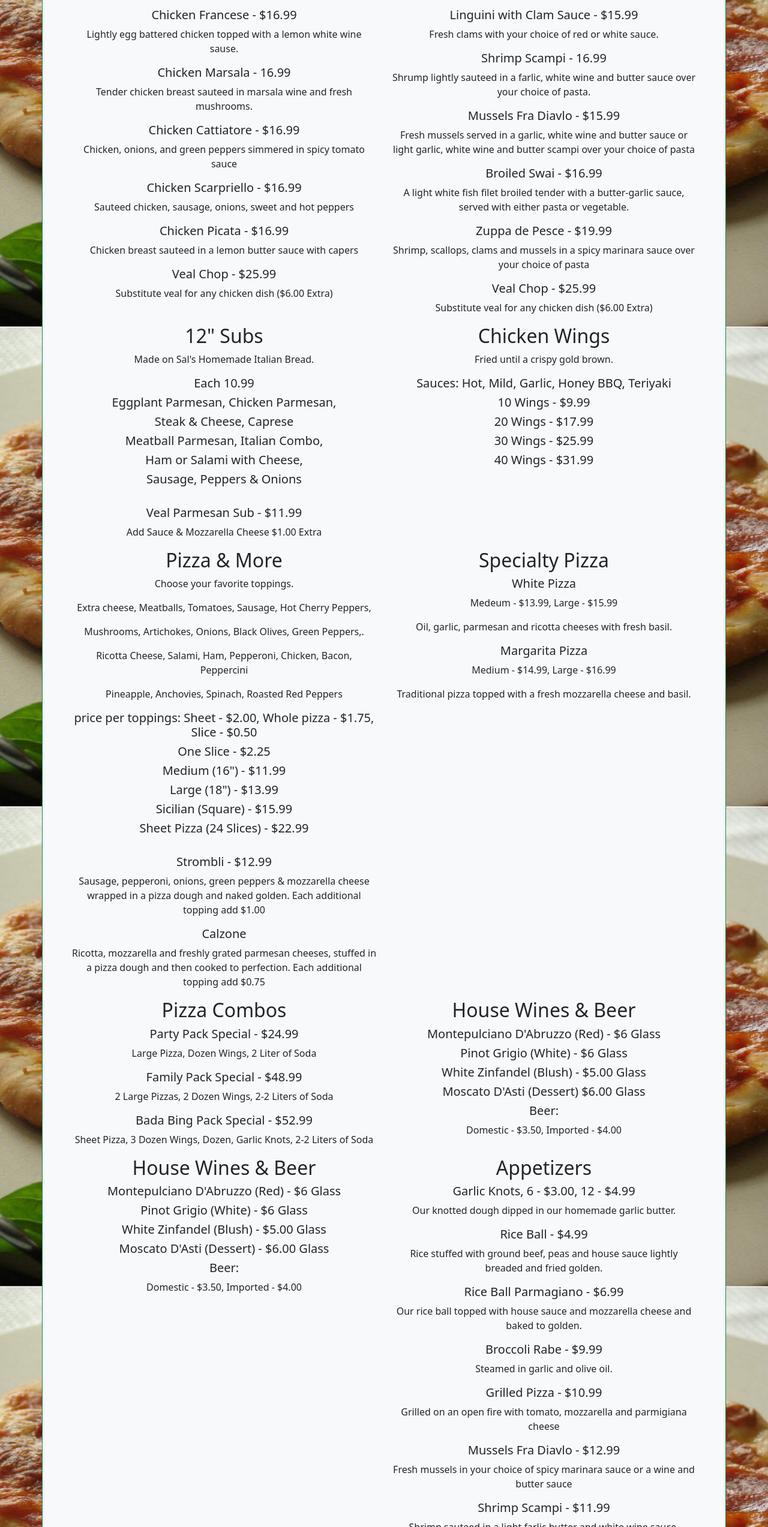
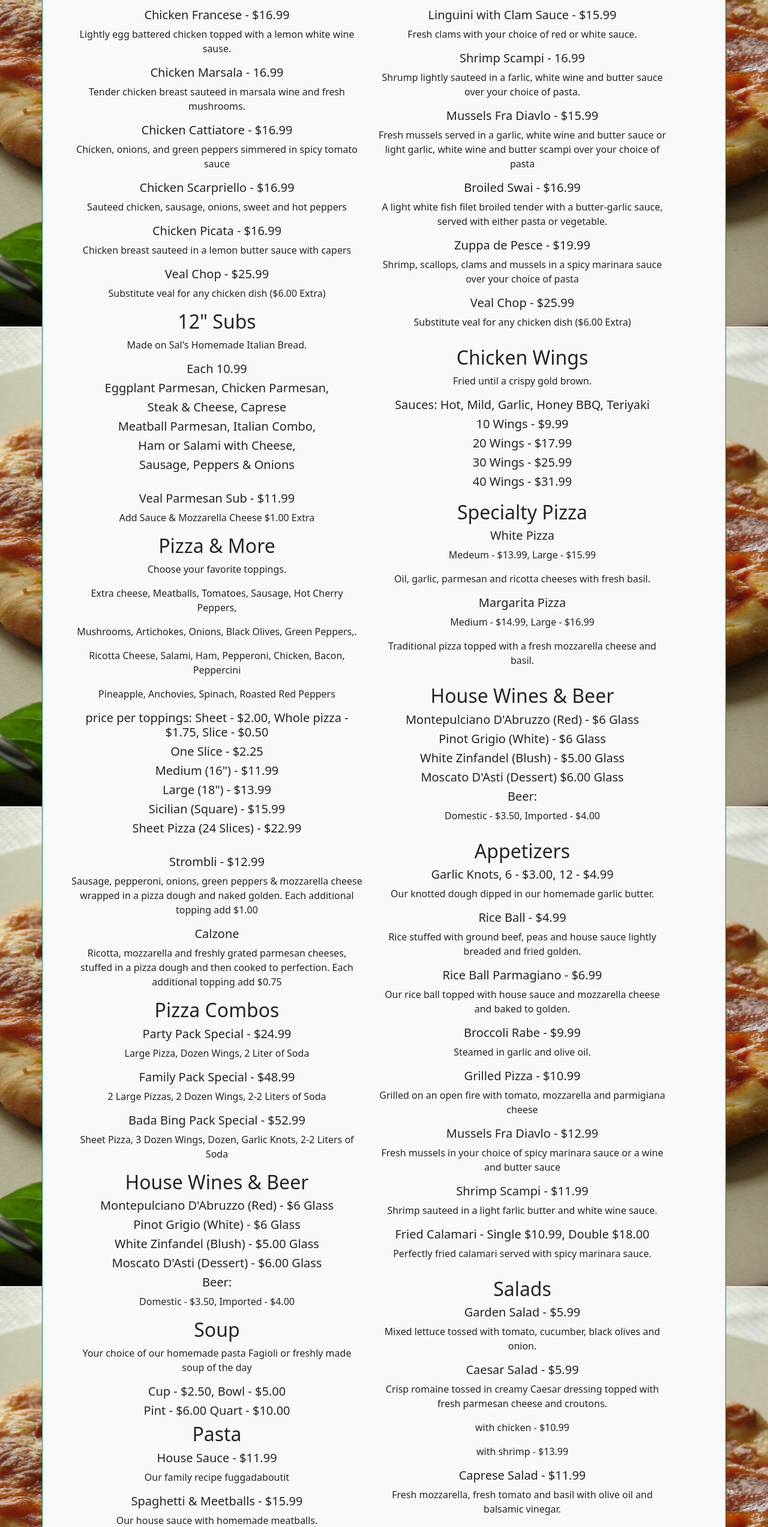
Before and after one commit to NateClarkTech/ISP1, a website: page menu.html in a window 1280 px wide. Shown: the part 254-2800 px from the top of the page at 60% size. Drawn offline with nearby package versions, Linux system fonts and the light colour scheme.

Commit message:
Implemented an idea I had to imporve menu page and it worked.

```diff
--- a/menu.html
+++ b/menu.html
@@ -39,7 +39,8 @@
   <!--Page Contents Start-->
     <div class="container-lg bg-light border border-success text-center px-5">
       <div class="row">
-    <div class="col-6">
+      <div class="col-6 row">
+          <div>
               <h2>Chicken</h2>
               <p>With your choice of pasta & garden salad or fresh soup.</p>
               <h5>Chicken Parmesan - $15.99</h5>
@@ -57,25 +58,7 @@
               <h5>Veal Chop - $25.99</h5>
               <p>Substitute veal for any chicken dish ($6.00 Extra)</p>
           </div>
-    <div class="col-6">
-      <h2>Seafood</h2>
-      <p>With your choice of pasta & garden salad or fresh soup.</p>
-      <h5>Capellini Delight - $17.99</h5>
-      <p>Capellini topped with snow peas, fresh shrimp and scallops in a garlic delicate pink sauce.</p>
-      <h5>Linguini with Clam Sauce - $15.99</h5>
-      <p>Fresh clams with your choice of red or white sauce.</p>
-      <h5>Shrimp Scampi - 16.99</h5>
-      <p>Shrump lightly sauteed in a farlic, white wine and butter sauce over your choice of pasta.</p>
-      <h5>Mussels Fra Diavlo - $15.99</h5>
-      <p>Fresh mussels served in a garlic, white wine and butter sauce or light garlic, white wine and butter scampi over your choice of pasta</p>
-      <h5>Broiled Swai - $16.99</h5>
-      <p>A light white fish filet broiled tender with a butter-garlic sauce, served with either pasta or vegetable.</p>
-      <h5>Zuppa de Pesce - $19.99</h5>
-      <p>Shrimp, scallops, clams and mussels in a spicy marinara sauce over your choice of pasta</p>
-      <h5>Veal Chop - $25.99</h5>
-      <p>Substitute veal for any chicken dish ($6.00 Extra)</p>
-    </div>
-    <div class="col-6">
+          <div>
               <h2>12" Subs</h2>
               <p>Made on Sal's Homemade Italian Bread.</p>
               <h5>Each 10.99</h5>
@@ -88,16 +71,7 @@
               <h5>Veal Parmesan Sub - $11.99</h5>
               <p>Add Sauce & Mozzarella Cheese $1.00 Extra</p>
           </div>
-    <div class="col-6">
-      <h2>Chicken Wings</h2>
-      <p>Fried until a crispy gold brown.</p>
-      <h5>Sauces: Hot, Mild, Garlic, Honey BBQ, Teriyaki</h5>
-      <h5>10 Wings - $9.99</h5>
-      <h5>20 Wings - $17.99</h5>
-      <h5>30 Wings - $25.99</h5>
-      <h5>40 Wings - $31.99</h5>
-    </div>
-    <div class="col-6">
+          <div>
               <h2>Pizza & More</h2>
               <p>Choose your favorite toppings.</p>
               <p>Extra cheese, Meatballs, Tomatoes, Sausage, Hot Cherry Peppers,</p>
@@ -116,16 +90,7 @@
               <h5>Calzone</h5>
               <p>Ricotta, mozzarella and freshly grated parmesan cheeses, stuffed in a pizza dough and then cooked to perfection. Each additional topping add $0.75</p>
           </div>
-    <div class="col-6">
-      <h2>Specialty Pizza</h2>
-      <h5>White Pizza</h5>
-      <p>Medeum - $13.99, Large - $15.99</p>
-      <p>Oil, garlic, parmesan and ricotta cheeses with fresh basil.</p>
-      <h5>Margarita Pizza</h5>
-      <p>Medium - $14.99, Large - $16.99</p>
-      <p>Traditional pizza topped with a fresh mozzarella cheese and basil.</p>
-    </div>
-    <div class="col-6">
+          <div>
               <h2>Pizza Combos</h2>
               <h5>Party Pack Special - $24.99</h5>
               <p>Large Pizza, Dozen Wings, 2 Liter of Soda</p>
@@ -134,16 +99,7 @@
               <h5>Bada Bing Pack Special - $52.99</h5>
               <p>Sheet Pizza, 3 Dozen Wings, Dozen, Garlic Knots, 2-2 Liters of Soda</p>
           </div>
-    <div class="col-6">
-      <h2>House Wines & Beer</h2>
-      <h5>Montepulciano D'Abruzzo (Red) - $6 Glass</h5>
-      <h5>Pinot Grigio (White) - $6 Glass</h5>
-      <h5>White Zinfandel (Blush) - $5.00 Glass</h5>
-      <h5>Moscato D'Asti (Dessert) $6.00 Glass</h5>
-      <h5>Beer:</h5>
-      <p>Domestic - $3.50, Imported - $4.00</p>
-    </div>
-    <div class="col-6">
+          <div>
               <h2>House Wines & Beer</h2>
               <h5>Montepulciano D'Abruzzo (Red) - $6 Glass</h5>
               <h5>Pinot Grigio (White) - $6 Glass</h5>
@@ -152,45 +108,13 @@
               <h5>Beer:</h5>
               <p>Domestic - $3.50, Imported - $4.00</p>
           </div>
-    <div class="col-6">
-      <h2>Appetizers</h2>
-      <h5>Garlic Knots, 6 - $3.00, 12 - $4.99</h5>
-      <p>Our knotted dough dipped in our homemade garlic butter.</p>
-      <h5>Rice Ball - $4.99</h5>
-      <p>Rice stuffed with ground beef, peas and house sauce lightly breaded and fried golden.</p>
-      <h5>Rice Ball Parmagiano - $6.99</h5>
-      <p>Our rice ball topped with house sauce and mozzarella cheese and baked to golden.</p>
-      <h5>Broccoli Rabe - $9.99</h5>
-      <p>Steamed in garlic and olive oil.</p>
-      <h5>Grilled Pizza - $10.99</h5>
-      <p>Grilled on an open fire with tomato, mozzarella and parmigiana cheese</p>
-      <h5>Mussels Fra Diavlo - $12.99</h5>
-      <p>Fresh mussels in your choice of spicy marinara sauce or a wine and butter sauce</p>
-      <h5>Shrimp Scampi - $11.99</h5>
-      <p>Shrimp sauteed in a light farlic butter and white wine sauce.</p>
-      <h5>Fried Calamari - Single $10.99, Double $18.00</h5>
-      <p>Perfectly fried calamari served with spicy marinara sauce.</p>
-    </div>
-    <div class="col-6">
+          <div>
               <h2>Soup</h2>
               <p>Your choice of our homemade pasta Fagioli or freshly made soup of the day</p>
               <h5>Cup - $2.50, Bowl - $5.00</h5>
               <h5>Pint - $6.00 Quart - $10.00</h5>
           </div>
-    <div class="col-6">
-      <h2>Salads</h2>
-      <h5>Garden Salad - $5.99</h5>
-      <p>Mixed lettuce tossed with tomato, cucumber, black olives and onion.</p>
-      <h5>Caesar Salad - $5.99</h5>
-      <p>Crisp romaine tossed in creamy Caesar dressing topped with fresh parmesan cheese and croutons.</p>
-      <p>with chicken - $10.99</p>
-      <p>with shrimp - $13.99</p>
-      <h5>Caprese Salad - $11.99</h5>
-      <p>Fresh mozzarella, fresh tomato and basil with olive oil and balsamic vinegar.</p>
-      <h5>Antipasto Salad - Small $11.99, Large $15.99</h5>
-      <p>Our garden salad topped with artichoke hearts, roasted red peppers, Italian salami, ham and provolone cheese.</p>
-    </div>
-    <div class="col-6">
+          <div>
               <h2>Pasta</h2>
               <h5>House Sauce - $11.99</h5>
               <p>Our family recipe fuggadaboutit</p>
@@ -214,7 +138,98 @@
               <h5>Penne della Nona - $16.99</h5>
               <p>Escarole Sauteed with garlic, sausage, white beans, and a touch of tomato</p>
           </div>
-    <div class="col-6">
+          <div>
+              <h2>Beverages</h2>
+              <h5>Pepsi, Sierra Mist, Mnt. Dew, Lemonade, Orange Crush</h5>
+              <h5>Diet Pepsi, Mug Root Beer, Fresh Brewed Unsweet Tea</h5>
+              <p>$2.00 each</p>
+          </div>
+      </div>
+      <div class="col-6 row">
+          <div>
+              <h2>Seafood</h2>
+              <p>With your choice of pasta & garden salad or fresh soup.</p>
+              <h5>Capellini Delight - $17.99</h5>
+              <p>Capellini topped with snow peas, fresh shrimp and scallops in a garlic delicate pink sauce.</p>
+              <h5>Linguini with Clam Sauce - $15.99</h5>
+              <p>Fresh clams with your choice of red or white sauce.</p>
+              <h5>Shrimp Scampi - 16.99</h5>
+              <p>Shrump lightly sauteed in a farlic, white wine and butter sauce over your choice of pasta.</p>
+              <h5>Mussels Fra Diavlo - $15.99</h5>
+              <p>Fresh mussels served in a garlic, white wine and butter sauce or light garlic, white wine and butter scampi over your choice of pasta</p>
+              <h5>Broiled Swai - $16.99</h5>
+              <p>A light white fish filet broiled tender with a butter-garlic sauce, served with either pasta or vegetable.</p>
+              <h5>Zuppa de Pesce - $19.99</h5>
+              <p>Shrimp, scallops, clams and mussels in a spicy marinara sauce over your choice of pasta</p>
+              <h5>Veal Chop - $25.99</h5>
+              <p>Substitute veal for any chicken dish ($6.00 Extra)</p>
+            </div>
+
+            <div>
+              <h2>Chicken Wings</h2>
+              <p>Fried until a crispy gold brown.</p>
+              <h5>Sauces: Hot, Mild, Garlic, Honey BBQ, Teriyaki</h5>
+              <h5>10 Wings - $9.99</h5>
+              <h5>20 Wings - $17.99</h5>
+              <h5>30 Wings - $25.99</h5>
+              <h5>40 Wings - $31.99</h5>
+            </div>
+
+            <div>
+              <h2>Specialty Pizza</h2>
+              <h5>White Pizza</h5>
+              <p>Medeum - $13.99, Large - $15.99</p>
+              <p>Oil, garlic, parmesan and ricotta cheeses with fresh basil.</p>
+              <h5>Margarita Pizza</h5>
+              <p>Medium - $14.99, Large - $16.99</p>
+              <p>Traditional pizza topped with a fresh mozzarella cheese and basil.</p>
+            </div>
+
+            <div>
+              <h2>House Wines & Beer</h2>
+              <h5>Montepulciano D'Abruzzo (Red) - $6 Glass</h5>
+              <h5>Pinot Grigio (White) - $6 Glass</h5>
+              <h5>White Zinfandel (Blush) - $5.00 Glass</h5>
+              <h5>Moscato D'Asti (Dessert) $6.00 Glass</h5>
+              <h5>Beer:</h5>
+              <p>Domestic - $3.50, Imported - $4.00</p>
+            </div>
+
+            <div>
+              <h2>Appetizers</h2>
+              <h5>Garlic Knots, 6 - $3.00, 12 - $4.99</h5>
+              <p>Our knotted dough dipped in our homemade garlic butter.</p>
+              <h5>Rice Ball - $4.99</h5>
+              <p>Rice stuffed with ground beef, peas and house sauce lightly breaded and fried golden.</p>
+              <h5>Rice Ball Parmagiano - $6.99</h5>
+              <p>Our rice ball topped with house sauce and mozzarella cheese and baked to golden.</p>
+              <h5>Broccoli Rabe - $9.99</h5>
+              <p>Steamed in garlic and olive oil.</p>
+              <h5>Grilled Pizza - $10.99</h5>
+              <p>Grilled on an open fire with tomato, mozzarella and parmigiana cheese</p>
+              <h5>Mussels Fra Diavlo - $12.99</h5>
+              <p>Fresh mussels in your choice of spicy marinara sauce or a wine and butter sauce</p>
+              <h5>Shrimp Scampi - $11.99</h5>
+              <p>Shrimp sauteed in a light farlic butter and white wine sauce.</p>
+              <h5>Fried Calamari - Single $10.99, Double $18.00</h5>
+              <p>Perfectly fried calamari served with spicy marinara sauce.</p>
+            </div>
+
+            <div>
+              <h2>Salads</h2>
+              <h5>Garden Salad - $5.99</h5>
+              <p>Mixed lettuce tossed with tomato, cucumber, black olives and onion.</p>
+              <h5>Caesar Salad - $5.99</h5>
+              <p>Crisp romaine tossed in creamy Caesar dressing topped with fresh parmesan cheese and croutons.</p>
+              <p>with chicken - $10.99</p>
+              <p>with shrimp - $13.99</p>
+              <h5>Caprese Salad - $11.99</h5>
+              <p>Fresh mozzarella, fresh tomato and basil with olive oil and balsamic vinegar.</p>
+              <h5>Antipasto Salad - Small $11.99, Large $15.99</h5>
+              <p>Our garden salad topped with artichoke hearts, roasted red peppers, Italian salami, ham and provolone cheese.</p>
+            </div>
+
+            <div>
               <h2>House Specialties</h2>
               <p>Served with choice of garden salad or soup</p>
               <h5>Lasagna - $15.99</h5>
@@ -226,13 +241,8 @@
               <h5>Eggplant Parmesam - $14.99</h5>
               <p>Freshly breaded eggplany, house sauce and mozzarella cheese with a side of pasta.</p>
             </div>
-    <div class="col-6">
-      <h2>Beverages</h2>
-      <h5>Pepsi, Sierra Mist, Mnt. Dew, Lemonade, Orange Crush</h5>
-      <h5>Diet Pepsi, Mug Root Beer, Fresh Brewed Unsweet Tea</h5>
-      <p>$2.00 each</p>
-    </div>
-    <div class="col-6">
+
+            <div>
               <h2>Dessets</h2>
               <h5>Espresso - Single $2.00, Double $4.00</h5>
               <h5>Cappuccino - $4.0</h5>
@@ -242,6 +252,7 @@
               <h5>Rumbaba - $3.50</h5>
               <h5>Zappoli - $1.00</h5>
               <h5>Boxed cookies - $8.99</h5>
+            </div>
       </div>
   </div>
   </div>
```
Lines whose indentation alone changed are shown as unchanged.
